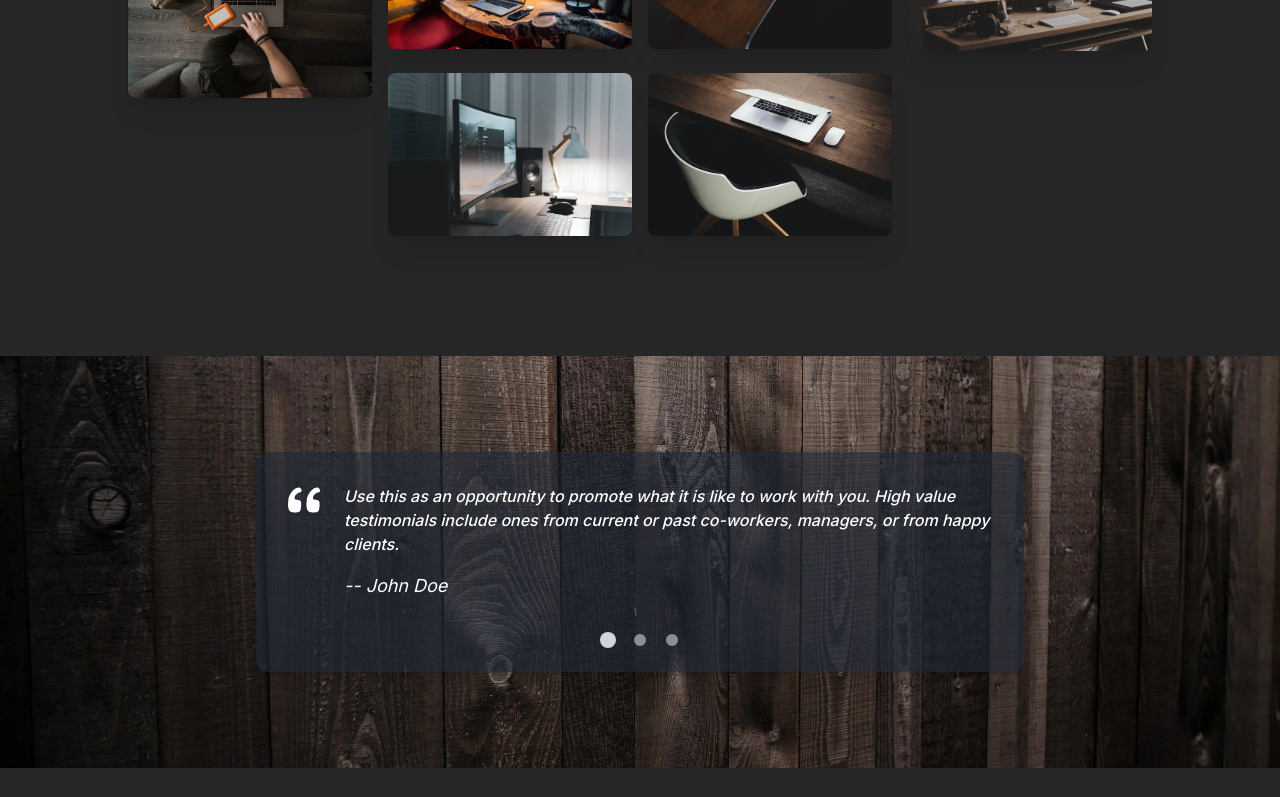
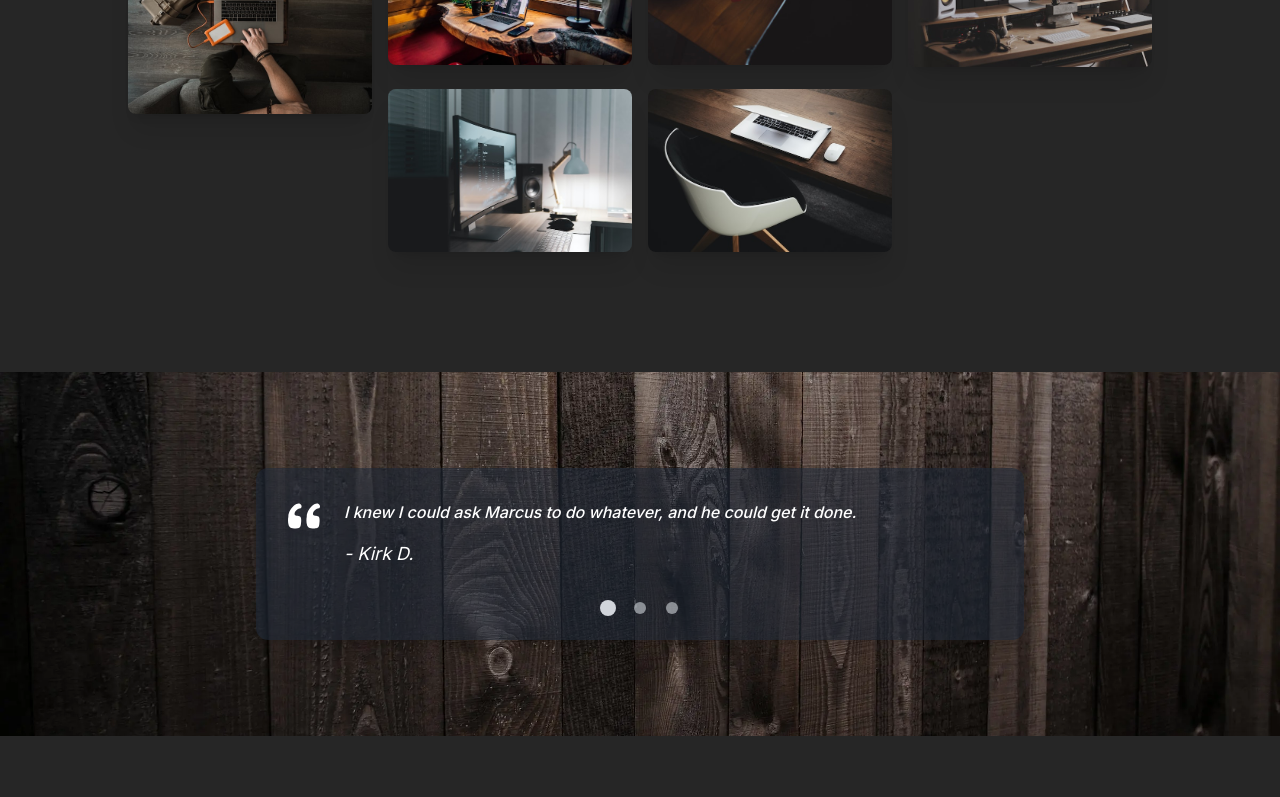
Before and after one commit to mhgamboa/portfolio, a Next.js app: page / in a window 1280 px wide. Shown: the part 2868-3665 px from the top of the page. Built offline with nearby package versions, Linux system fonts and the light colour scheme.

Commit message:
Add testimonials

```diff
--- a/src/components/resume/_resumedata.tsx
+++ b/src/components/resume/_resumedata.tsx
@@ -74,7 +74,7 @@ export const education: TimelineItem[] = [
     location: "Brigham Young University – Marriott School of Management",
     title: "Bachelor of Science in Entrepreneurship",
     content: (
-      <ul className="list-disc">
+      <ul className="list-disc list-inside space-y-1">
         <li>GPA 3.57</li>
         <li>
           <a
@@ -107,7 +107,7 @@ export const experience: TimelineItem[] = [
     location: "Nōmadik Living",
     title: "Sofware Engineer (Full Stack)",
     content: (
-      <ul className="list-disc">
+      <ul className="list-disc list-inside space-y-1">
         <li>Implement Stripe payment system and API calls</li>
         <li>Utilize Postman to properly test and implement all API calls</li>
         <li>Automate client email reminders through Heroku cron tasks with Node.js/express</li>
--- a/src/components/testimonial/Testimonials.tsx
+++ b/src/components/testimonial/Testimonials.tsx
@@ -151,7 +151,7 @@ const Testimonial: FC<{ testimonial: Testimonial; isActive: boolean }> = memo(
       )}
       <div className="flex flex-col gap-y-4">
         <p className="prose prose-sm font-medium italic text-white sm:prose-base">{text}</p>
-        <p className="text-xs italic text-white sm:text-sm md:text-base lg:text-lg">-- {name}</p>
+        <p className="text-xs italic text-white sm:text-sm md:text-base lg:text-lg">- {name}</p>
       </div>
     </div>
   )
--- a/src/components/testimonial/_testimonialData.tsx
+++ b/src/components/testimonial/_testimonialData.tsx
@@ -17,18 +17,18 @@ export const testimonial: TestimonialSection = {
   imageSrc: testimonialImage,
   testimonials: [
     {
-      name: "John Doe",
-      text: "Use this as an opportunity to promote what it is like to work with you. High value testimonials include ones from current or past co-workers, managers, or from happy clients.",
+      name: "Kirk D.",
+      text: "I knew I could ask Marcus to do whatever, and he could get it done.",
       image: "",
     },
     {
-      name: "Jane Doe",
-      text: "Here you should write some nice things that someone has said about you. Encourage them to be specific and include important details (notes about a project you were on together, impressive quality produced, etc).",
+      name: "Prescott H.",
+      text: "Marcus was invaluable to our company.",
       image: "",
     },
     {
-      name: "Someone else",
-      text: "Add several of these, and keep them as fresh as possible, but be sure to focus on quality testimonials with strong highlights of your skills/work ethic.",
+      name: "Andrew N.",
+      text: "Marcus is the kind of guy that just has it all together.",
       image: "",
     },
   ],
```
